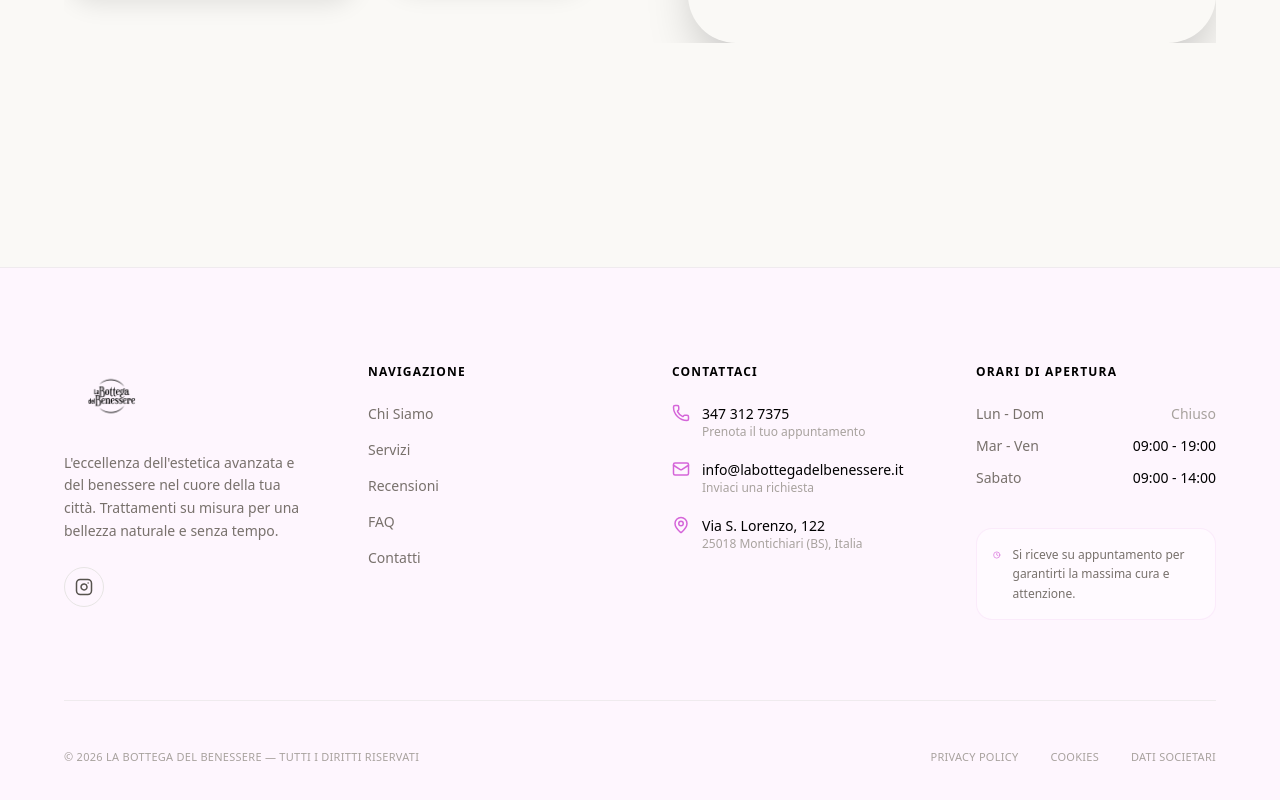
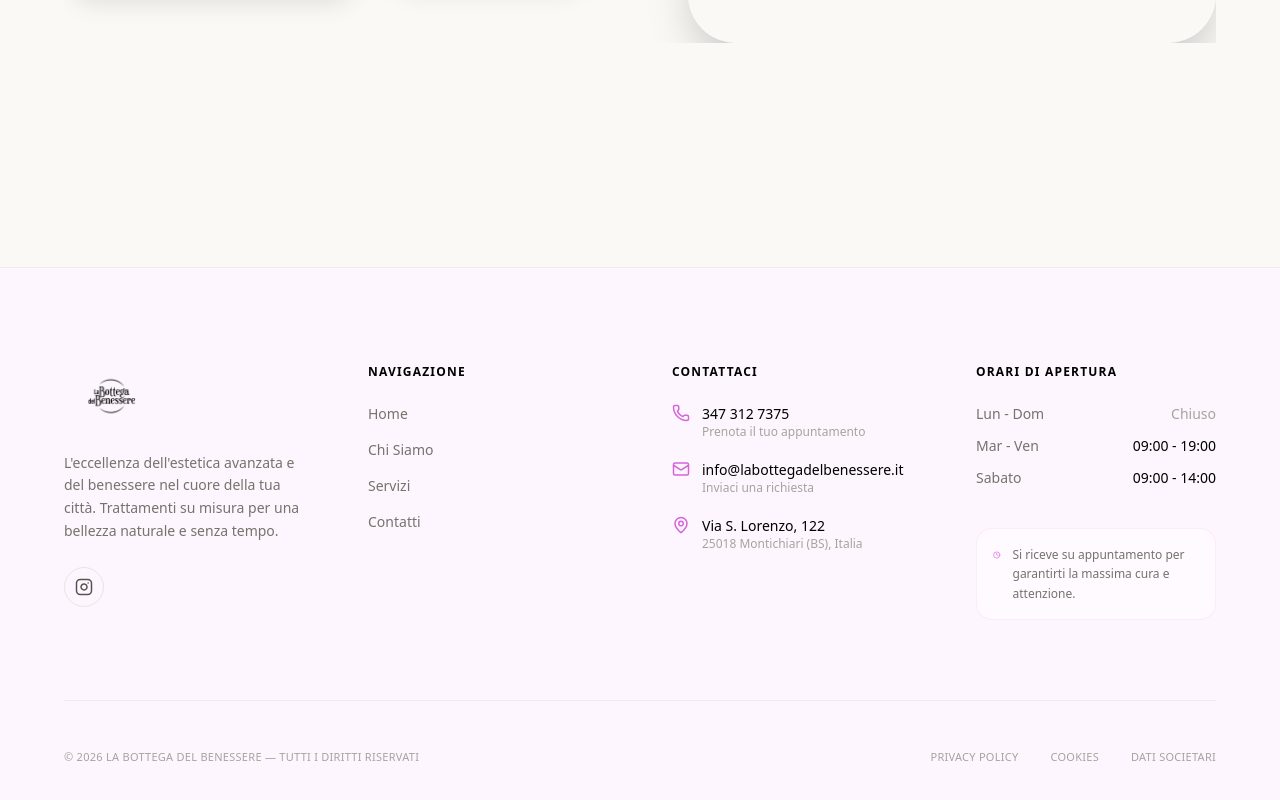
Before and after one commit to belpietrodavide01-beep/bottega-del-benessere, a React (Vite) app: page / in a window 1280 px wide. Shown: the part 9836-10636 px from the top of the page. Built offline with nearby package versions, Linux system fonts and the light colour scheme; grey boxes are pictures that could not be loaded.

Commit message:
fix: footer mobile layout and navigation links sync

```diff
--- a/src/components/Footer.jsx
+++ b/src/components/Footer.jsx
@@ -16,10 +16,10 @@ export default function Footer() {
       <div className="max-w-7xl mx-auto">
 
         {/* Top Section: Brand & Navigation */}
-        <div className="grid grid-cols-2 lg:grid-cols-4 gap-12 md:gap-16 mb-20">
+        <div className="grid grid-cols-1 md:grid-cols-2 lg:grid-cols-4 gap-12 md:gap-16 mb-20">
 
           {/* Column 1: Brand */}
-          <div className="col-span-2 lg:col-span-1 flex flex-col items-start text-left gap-6 border-b border-stone-200/40 pb-12 lg:border-0 lg:pb-0">
+          <div className="flex flex-col items-start text-left gap-6 lg:border-0 lg:pb-0">
             <a
               href="#home"
               onClick={(e) => { e.preventDefault(); handleScroll('#home'); }}
@@ -46,7 +46,7 @@ export default function Footer() {
           <div className="flex flex-col items-start text-left gap-6">
             <h4 className="text-black font-semibold text-xs tracking-widest uppercase">Navigazione</h4>
             <ul className="flex flex-col gap-4 items-start">
-              {['Chi Siamo', 'Servizi', 'Recensioni', 'FAQ', 'Contatti'].map((link) => (
+              {['Home', 'Chi Siamo', 'Servizi', 'Contatti'].map((link) => (
                 <li key={link}>
                   <button
                     onClick={() => handleScroll(`#${link.toLowerCase().replace(' ', '-')}`)}
@@ -93,7 +93,7 @@ export default function Footer() {
           </div>
 
           {/* Column 4: Hours */}
-          <div className="col-span-2 lg:col-span-1 flex flex-col items-start text-left gap-6 pt-12 lg:pt-0 border-t border-stone-200/40 lg:border-0 w-full">
+          <div className="flex flex-col items-start text-left gap-6 lg:pt-0 lg:border-0 w-full">
             <h4 className="text-black font-semibold text-xs tracking-widest uppercase">Orari di Apertura</h4>
             <ul className="flex flex-col gap-3 w-full">
               {[
```
